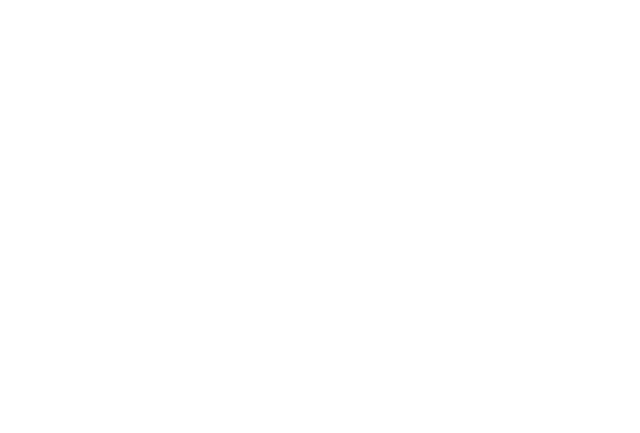
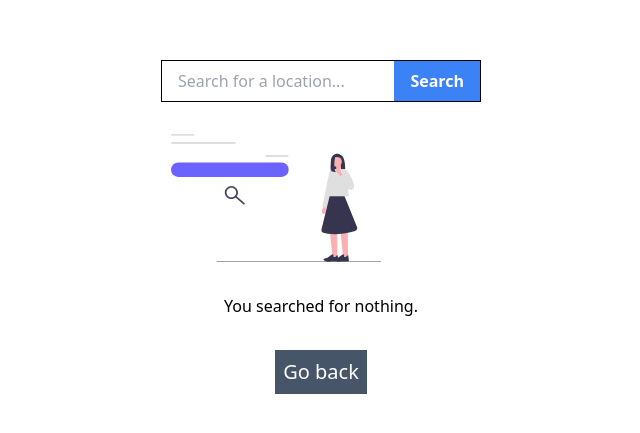
Before and after one commit to matanguihanbenson/react-weather, a React (Create React App) app: page /check in a window 1280 px wide. Before the commit this address had no page. Shown: the part 173-606 px from the top of the page, without its empty margins (319-959 px from the left). Built offline with nearby package versions, Linux system fonts and the light colour scheme.

Commit message:
updating

```diff
--- a/src/FormSearch.js
+++ b/src/FormSearch.js
@@ -16,7 +16,7 @@
 
   return (
     <div className='flex justify-center w-[400px]'>
-        <form onSubmit={handleSearch} className='flex w-[80%]'>
+        <form onSubmit={handleSearch} className='flex w-[80%] border-[1px] border-black'>
           <input
             type="text"
             name="check"
@@ -24,7 +24,7 @@
             className="min-w-[60%] w-[300px] h-10 outline-none indent-4 focus:outline-none"
             value={searchQuery}
             onChange={handleChange}
-          />
+          required/>
           <button type="submit" className="bg-blue-500 hover:bg-blue-700 text-white font-bold py-2 px-4">
             Search
           </button>
--- /dev/null
+++ b/src/WeatherNone.js
@@ -0,0 +1,18 @@
+import React from 'react'
+import image from './res/undraw_search_engines_ij7q.svg';
+import { Link } from 'react-router-dom';
+import FormSearch from './FormSearch';
+function WeatherNone() {
+  return (
+    <div className='flex flex-col justify-center items-center h-screen overflow-hidden gap-8'>
+        <FormSearch/>
+        <div className='w-[300px]'><img src={image} alt="" className='w-[70%]' /></div>
+        <p>You searched for nothing.</p>
+        <p className="text-xl bg-slate-600 p-2 text-white">
+              <Link to="/react-weather">Go back</Link>
+          </p>
+    </div>
+  )
+}
+
+export default WeatherNone;
--- a/src/index.js
+++ b/src/index.js
@@ -5,6 +5,7 @@
 import reportWebVitals from './reportWebVitals';
 import Weather from './Weather';
 import { BrowserRouter, Routes, Route } from 'react-router-dom';
+import WeatherNone from './WeatherNone';
 
 ReactDOM.createRoot(document.getElementById('root')).render(
   <React.StrictMode>
@@ -13,6 +14,7 @@
       <Route path="/" element={<App />} />
         <Route path="/react-weather" element={<App />} />
         <Route path="/check/:query" element={<Weather />} />
+        <Route path="/check/" element={<WeatherNone />} />
       </Routes>
     </BrowserRouter>
   </React.StrictMode>
--- a/src/res/output.css
+++ b/src/res/output.css
@@ -643,6 +643,18 @@
   width: 380px;
 }
 
+.w-\[60\%\] {
+  width: 60%;
+}
+
+.w-\[200px\] {
+  width: 200px;
+}
+
+.w-\[70\%\] {
+  width: 70%;
+}
+
 .min-w-\[80\%\] {
   min-width: 80%;
 }
@@ -679,6 +691,10 @@
   gap: 2rem;
 }
 
+.overflow-hidden {
+  overflow: hidden;
+}
+
 .overflow-x-hidden {
   overflow-x: hidden;
 }
@@ -693,6 +709,15 @@
 
 .rounded-md {
   border-radius: 0.375rem;
+}
+
+.border-\[1px\] {
+  border-width: 1px;
+}
+
+.border-black {
+  --tw-border-opacity: 1;
+  border-color: rgb(0 0 0 / var(--tw-border-opacity));
 }
 
 .bg-blue-500 {
```
Also changed, not shown: src/res/undraw_search_engines_ij7q.svg (added).
